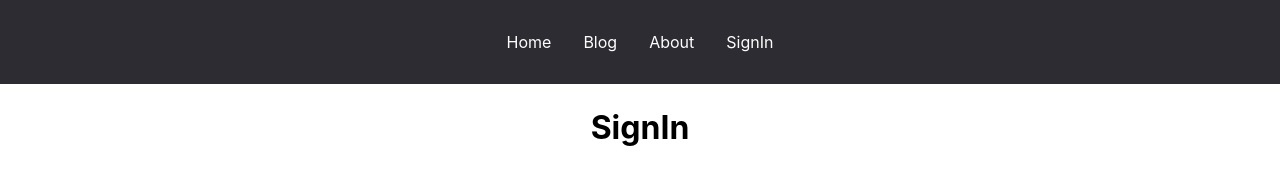
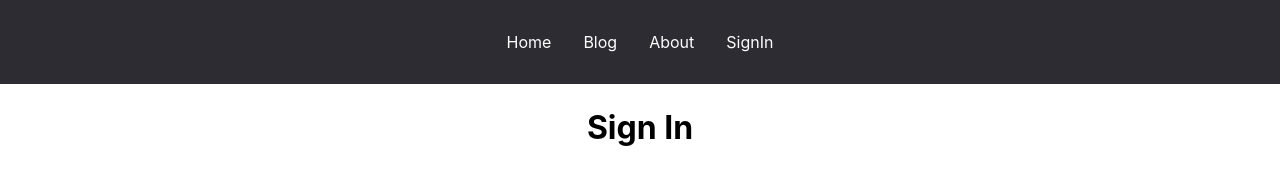
Before and after one commit to AgataHerbst/next-auth-private-routes, a Next.js app: page /signin in a window 1280 px wide. Shown: the top 182 px of the page. Built offline with nearby package versions, Linux system fonts and the light colour scheme; no server answers.

Commit message:
new commit

```diff
--- a/app/signin/page.tsx
+++ b/app/signin/page.tsx
@@ -4,7 +4,7 @@ import { SignInForm } from "@/components/SignInForm";
 export default async function Signin() {
   return (
     <div className="stack">
-      <h1>SignIn</h1>
+      <h1>Sign In</h1>
       <GoogleButton />
       <div>or</div>
       <SignInForm />
```
